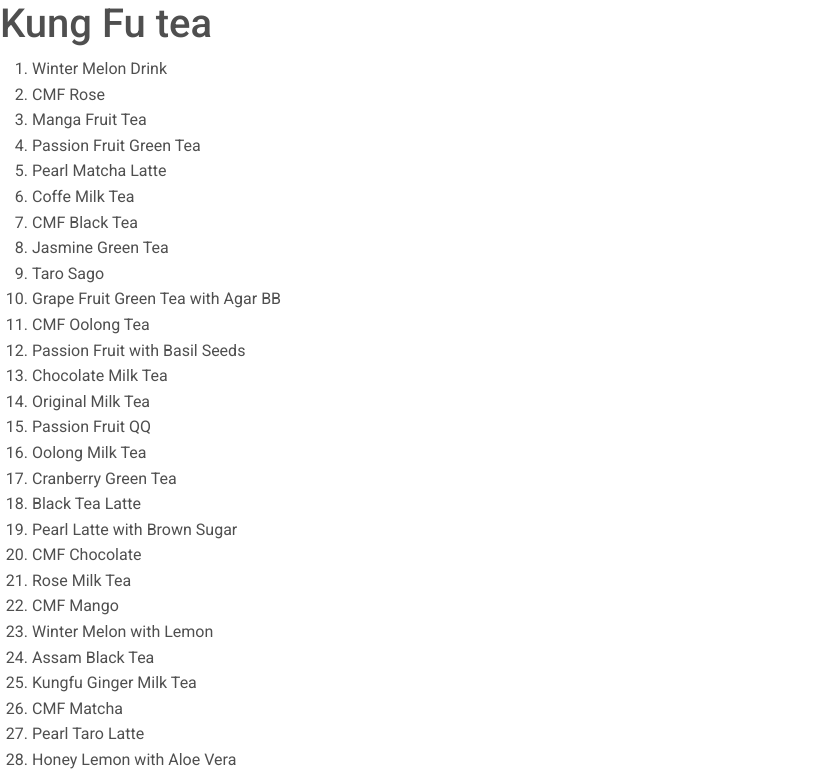
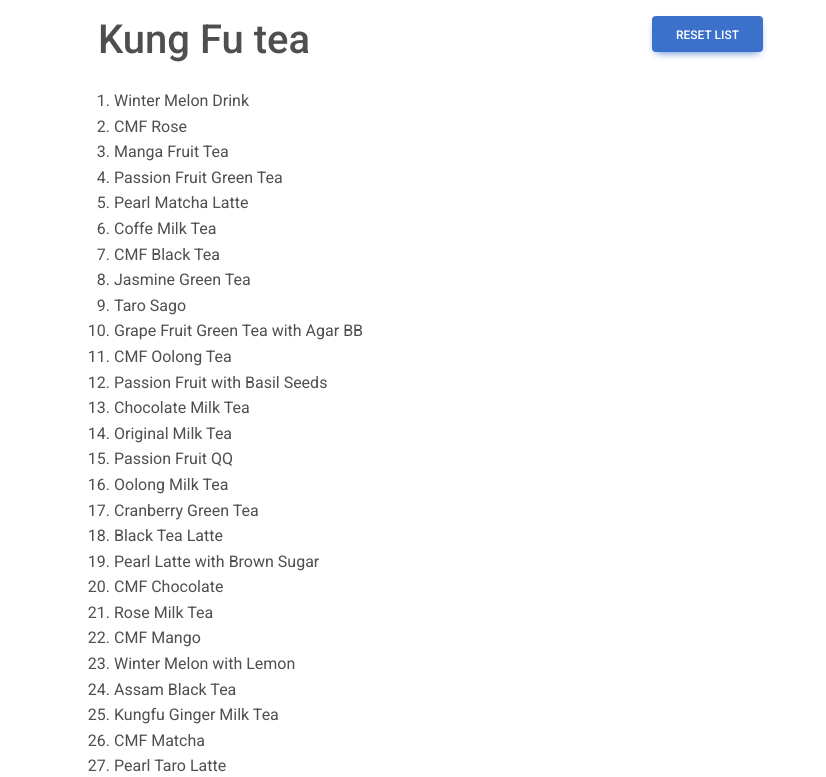
Before and after one commit to nguyenlean96/heroku-art-of-bubble-tea, a React app: page / in a window 1280 px wide. Shown: the top 777 px of the page, without its empty margins (0-826 px from the left). Built offline with nearby package versions, Linux system fonts and the light colour scheme.

Commit message:
Add reset list button

```diff
--- a/src/App.tsx
+++ b/src/App.tsx
@@ -1,16 +1,29 @@
-import { Fragment } from 'react';
+import { MDBContainer, MDBRow, MDBCol, MDBBtn } from 'mdb-react-ui-kit';
 import { KF_TEA_LIST } from '../src/constants';
 import { shuffleArray } from '../src/utils';
+import { useReducer } from 'react';
 function App() {
+  const [_, forceUpdate] = useReducer((x) => x + 1, 0);
   return (
-    <Fragment>
+    <MDBContainer>
+      <MDBRow className='p-3'>
+        <MDBCol>
           <h1>Kung Fu tea</h1>
+        </MDBCol>
+        <MDBCol>
+          <MDBBtn onClick={forceUpdate}>Reset list</MDBBtn>
+        </MDBCol>
+      </MDBRow>
+      <MDBRow>
+        <MDBCol>
           <ol>
             {shuffleArray(KF_TEA_LIST).map((tea) => (
               <li key={tea.toUpperCase()}>{tea}</li>
             ))}
           </ol>
-    </Fragment>
+        </MDBCol>
+      </MDBRow>
+    </MDBContainer>
   );
 }
 
```
Lines whose indentation alone changed are shown as unchanged.
